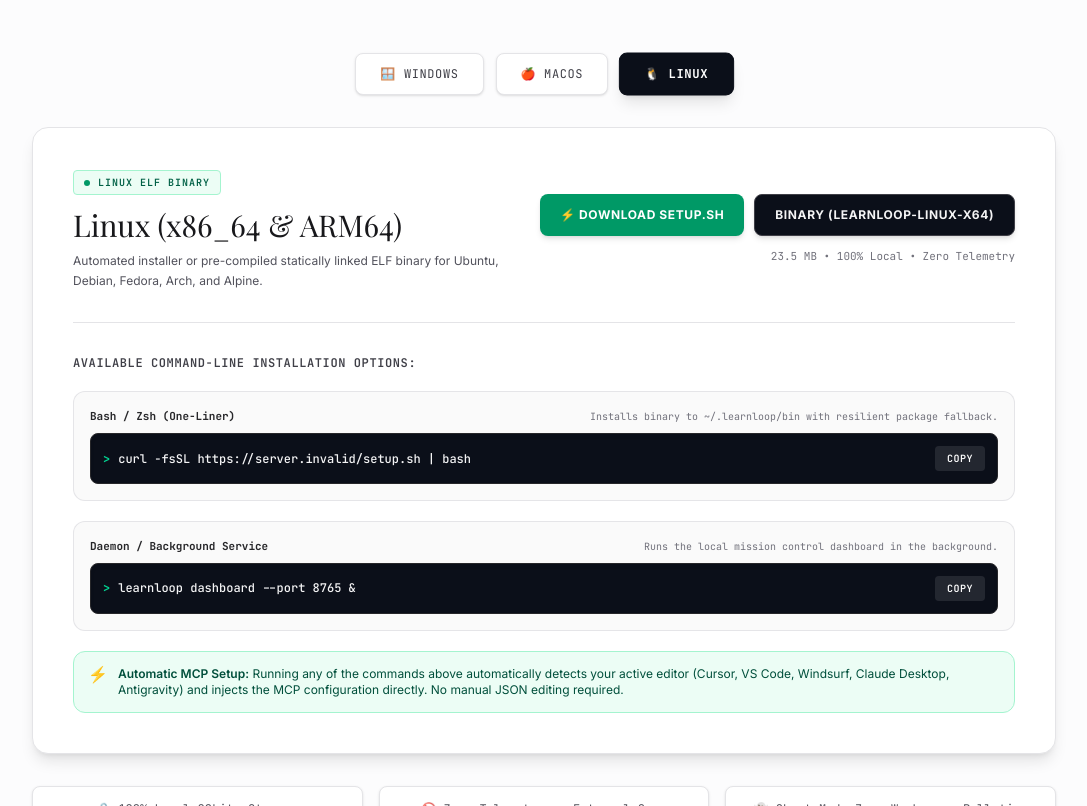
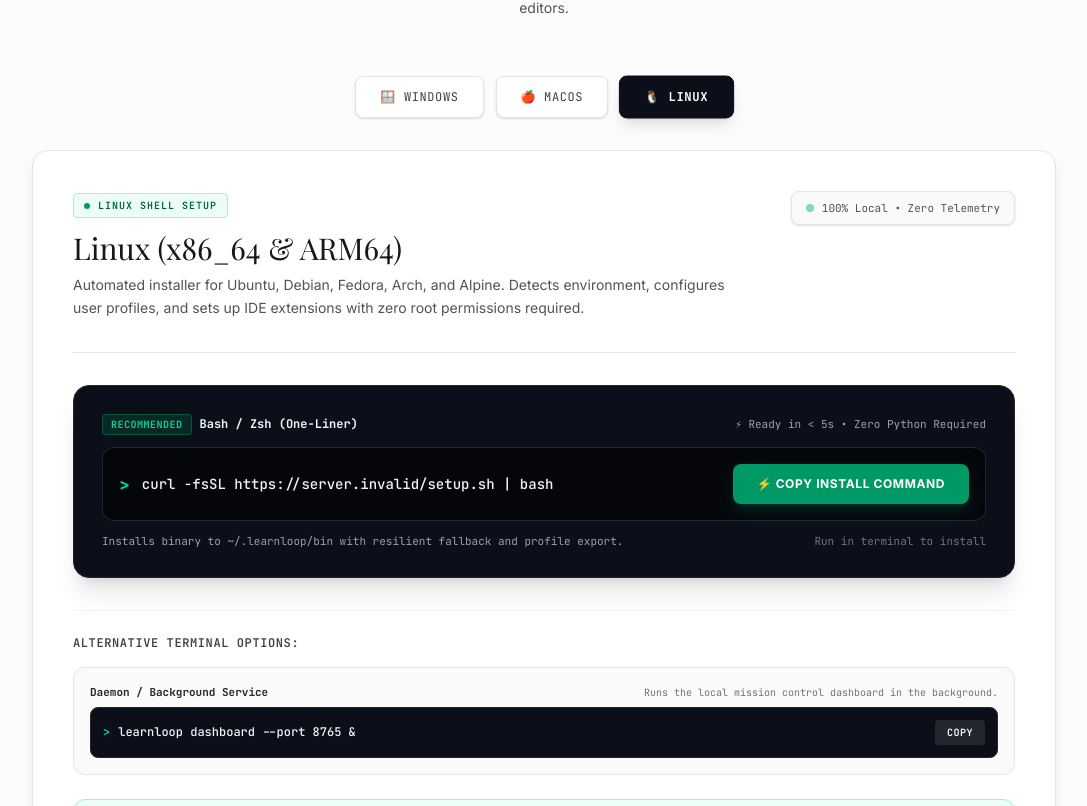
Before and after one commit to Seife1/Devloop-Engine, a Next.js app in the folder website/: page / in a window 1280 px wide. Shown: the part 6694-7500 px from the top of the page, without its empty margins (96-1183 px from the left). Built offline with nearby package versions, Linux system fonts and the light colour scheme; no server answers.

Commit message:
feat(website): elevate terminal one-liner install command and remove redundant download buttons

```diff
--- a/website/src/components/DownloadSection.tsx
+++ b/website/src/components/DownloadSection.tsx
@@ -37,22 +37,17 @@ export default function DownloadSection() {
       name: "Windows (x86_64 / ARM64)",
       badge: "Detected on your PC",
       icon: "🪟",
-      binaryName: "learnloop.exe",
-      installerName: "setup.ps1",
-      installerUrl: "/setup.ps1",
-      downloadUrl: "https://github.com/Seife1/Devloop-Engine/releases/latest/download/learnloop-windows-x64.exe",
-      size: "27.2 MB",
-      description: "Automated installer or standalone single executable with embedded SQLite. Zero Python installation or dependencies required.",
+      description: "Automated installer script. Automatically installs the standalone engine into ~/.learnloop/bin, sets up system PATH, and auto-configures your editors in Ghost Mode.",
       commands: [
         {
           label: "PowerShell (Recommended One-Liner)",
           cmd: `& ([scriptblock]::Create((iwr -useb "${origin}/setup.ps1").Content))`,
-          hint: "Installs binary to ~/.learnloop/bin and auto-configures your active editor (Cursor, VS Code, Windsurf).",
+          hint: "Installs binary to ~/.learnloop/bin and auto-configures active editors (Cursor, VS Code, Windsurf, Claude).",
         },
         {
           label: "Command Prompt (cmd.exe)",
           cmd: `powershell -NoProfile -ExecutionPolicy Bypass -Command "iwr -useb ${origin}/setup.ps1 | iex"`,
-          hint: "Executes the installer script via Windows Command Prompt.",
+          hint: "Executes the installer script directly via Windows Command Prompt.",
         },
         {
           label: "Git Bash / WSL",
@@ -63,42 +58,32 @@ export default function DownloadSection() {
     },
     macos: {
       name: "macOS (Apple Silicon & Intel)",
-      badge: "Universal Binary",
+      badge: "Universal Setup",
       icon: "🍎",
-      binaryName: "learnloop-darwin",
-      installerName: "setup.sh",
-      installerUrl: "/setup.sh",
-      downloadUrl: "https://github.com/Seife1/Devloop-Engine/releases/latest/download/learnloop-darwin-arm64",
-      size: "24.8 MB",
-      description: "Automated installer or standalone Mach-O binary compiled for Apple Silicon (M1/M2/M3/M4) and Intel Macs.",
+      description: "Zero-dependency installer. Automatically detects Apple Silicon (M1–M4) or Intel architecture, configures system PATH, and connects to your local IDEs.",
       commands: [
         {
           label: "Terminal (zsh / bash)",
           cmd: `curl -fsSL ${origin}/setup.sh | bash`,
-          hint: "Installs to ~/.learnloop/bin and automatically configures editor MCP settings.",
+          hint: "Installs to ~/.learnloop/bin and automatically configures editor MCP settings in Ghost Mode.",
         },
         {
-          label: "Manual Terminal Run",
-          cmd: "chmod +x learnloop-darwin && mv learnloop-darwin ~/.learnloop/bin/learnloop",
-          hint: "Move the downloaded binary to your PATH manually.",
+          label: "Manual Run via Homebrew Python",
+          cmd: "uv tool install git+https://github.com/Seife1/Devloop-Engine.git && learnloop init",
+          hint: "Direct package install option for developers with uv or Python 3.11+ installed.",
         },
       ],
     },
     linux: {
       name: "Linux (x86_64 & ARM64)",
-      badge: "Linux ELF Binary",
+      badge: "Linux Shell Setup",
       icon: "🐧",
-      binaryName: "learnloop-linux-x64",
-      installerName: "setup.sh",
-      installerUrl: "/setup.sh",
-      downloadUrl: "https://github.com/Seife1/Devloop-Engine/releases/latest/download/learnloop-linux-x64",
-      size: "23.5 MB",
-      description: "Automated installer or pre-compiled statically linked ELF binary for Ubuntu, Debian, Fedora, Arch, and Alpine.",
+      description: "Automated installer for Ubuntu, Debian, Fedora, Arch, and Alpine. Detects environment, configures user profiles, and sets up IDE extensions with zero root permissions required.",
       commands: [
         {
           label: "Bash / Zsh (One-Liner)",
           cmd: `curl -fsSL ${origin}/setup.sh | bash`,
-          hint: "Installs binary to ~/.learnloop/bin with resilient package fallback.",
+          hint: "Installs binary to ~/.learnloop/bin with resilient fallback and profile export.",
         },
         {
           label: "Daemon / Background Service",
@@ -110,6 +95,8 @@ export default function DownloadSection() {
   };
 
   const current = platforms[selectedPlatform];
+  const heroCmd = current.commands[0];
+  const isHeroCopied = copiedKey === `${selectedPlatform}-hero`;
 
   return (
     <section id="download" className="py-24 px-6 bg-[#FCFCFD] text-[#0B0F19] border-t border-zinc-200 relative overflow-hidden">
@@ -120,10 +107,10 @@ export default function DownloadSection() {
             Zero-Dependency Distribution
           </div>
           <h2 className="text-3xl sm:text-5xl font-serif text-zinc-900 tracking-tight">
-            Download LearnLoop. <span className="italic font-normal text-zinc-500">Ready in seconds.</span>
+            Install LearnLoop. <span className="italic font-normal text-zinc-500">Ready in seconds.</span>
           </h2>
           <p className="text-xs sm:text-sm text-zinc-600 max-w-xl mx-auto font-sans leading-relaxed mt-4">
-            Standalone single-file binaries compiled with PyInstaller. Zero Python runtime, zero PyPI packages, and zero external dependencies required on target workstations.
+            Zero workspace pollution. One terminal command installs the standalone engine, configures system PATH, and injects Ghost Mode MCP settings into your favorite editors.
           </p>
         </div>
 
@@ -152,62 +139,92 @@ export default function DownloadSection() {
         {/* Main Platform Card */}
         <div className="border border-zinc-200 bg-white rounded-2xl p-8 sm:p-10 shadow-lg">
           {/* Card Header */}
-          <div className="flex flex-col sm:flex-row sm:items-center justify-between gap-6 mb-8 pb-8 border-b border-zinc-200">
-            <div>
+          <div className="flex flex-col sm:flex-row sm:items-start justify-between gap-6 mb-8 pb-8 border-b border-zinc-200">
+            <div className="max-w-2xl">
               <div className="inline-flex items-center gap-2 px-2.5 py-1 text-[10px] font-mono tracking-widest uppercase bg-emerald-50 text-emerald-800 border border-emerald-200 rounded-sm mb-3 font-semibold">
                 <span className="w-1.5 h-1.5 rounded-full bg-emerald-600" />
                 <span>{current.badge}</span>
               </div>
               <h3 className="text-2xl sm:text-3xl font-serif text-zinc-900">{current.name}</h3>
-              <p className="text-xs text-zinc-600 mt-2 font-sans max-w-lg leading-relaxed">
+              <p className="text-xs sm:text-sm text-zinc-600 mt-2 font-sans leading-relaxed">
                 {current.description}
               </p>
             </div>
 
-            <div className="flex flex-col sm:items-end justify-between gap-3 shrink-0">
-              <div className="flex flex-col sm:flex-row gap-2.5 w-full sm:w-auto">
-                <a
-                  href={current.installerUrl}
-                  download={current.installerName}
-                  className="px-5 py-3 bg-emerald-600 hover:bg-emerald-500 text-white font-sans font-bold text-xs uppercase tracking-wider transition-all shadow-md rounded-lg text-center flex items-center justify-center gap-2"
-                >
-                  <span>⚡ Download {current.installerName}</span>
-                </a>
-                <a
-                  href={current.downloadUrl}
-                  target="_blank"
-                  rel="noopener noreferrer"
-                  className="px-5 py-3 bg-[#0B0F19] hover:bg-zinc-800 text-zinc-100 font-sans font-bold text-xs uppercase tracking-wider transition-all shadow-md rounded-lg text-center border border-zinc-700"
-                >
-                  Binary ({current.binaryName})
-                </a>
-              </div>
-              <span className="text-[11px] font-mono text-zinc-500 text-center sm:text-right">
-                {current.size} • 100% Local • Zero Telemetry
-              </span>
+            <div className="flex items-center gap-2 px-3.5 py-2 bg-zinc-50 border border-zinc-200 rounded-lg text-[11px] font-mono text-zinc-600 shrink-0 self-start sm:self-auto shadow-sm">
+              <span className="w-2 h-2 rounded-full bg-emerald-500 animate-pulse" />
+              <span>100% Local • Zero Telemetry</span>
             </div>
           </div>
 
-          {/* Shell Commands & Copy Boxes */}
-          <div className="space-y-5">
-            <div className="text-xs font-mono text-zinc-700 uppercase tracking-wider font-semibold">
-              Available Command-Line Installation Options:
+          {/* Hero Quick Install Command */}
+          <div className="mb-8">
+            <div className="bg-[#0B0F19] border border-zinc-800 rounded-2xl p-5 sm:p-7 shadow-xl relative overflow-hidden">
+              <div className="flex flex-col sm:flex-row sm:items-center justify-between gap-2 mb-3">
+                <div className="flex items-center gap-2">
+                  <span className="inline-flex items-center px-2 py-0.5 rounded text-[10px] font-mono font-bold uppercase tracking-wider bg-emerald-500/15 text-emerald-400 border border-emerald-500/30">
+                    Recommended
+                  </span>
+                  <span className="text-xs font-mono font-bold text-zinc-100">
+                    {heroCmd.label}
+                  </span>
+                </div>
+                <span className="text-[11px] font-mono text-zinc-400">
+                  ⚡ Ready in &lt; 5s • Zero Python Required
+                </span>
               </div>
 
-            {current.commands.map((cmdItem, idx) => {
-              const copyId = `${selectedPlatform}-${idx}`;
+              <div className="flex flex-col lg:flex-row items-stretch lg:items-center justify-between gap-3 bg-black/60 p-3.5 sm:p-4 rounded-xl border border-zinc-800 shadow-inner">
+                <div className="flex items-center gap-3 overflow-x-auto scrollbar-none py-1 min-w-0">
+                  <span className="text-emerald-400 font-bold select-none text-base">&gt;</span>
+                  <span className="select-all text-zinc-100 font-mono text-xs sm:text-sm font-medium whitespace-nowrap">
+                    {heroCmd.cmd}
+                  </span>
+                </div>
+
+                <button
+                  onClick={() => handleCopy(heroCmd.cmd, `${selectedPlatform}-hero`)}
+                  className={`shrink-0 px-6 py-3 rounded-lg font-sans text-xs font-bold uppercase tracking-wider transition-all duration-200 cursor-pointer shadow-lg flex items-center justify-center gap-2 ${
+                    isHeroCopied
+                      ? "bg-emerald-500 text-white shadow-emerald-500/30 scale-[1.02]"
+                      : "bg-emerald-600 hover:bg-emerald-500 text-white hover:scale-[1.02] shadow-emerald-900/40"
+                  }`}
+                  title="Copy command to clipboard"
+                >
+                  <span>{isHeroCopied ? "COPIED TO CLIPBOARD ✓" : "⚡ COPY INSTALL COMMAND"}</span>
+                </button>
+              </div>
+
+              <div className="mt-3 flex items-center justify-between text-[11px] font-mono text-zinc-400">
+                <span>{heroCmd.hint}</span>
+                <span className="hidden sm:inline text-zinc-500">Run in terminal to install</span>
+              </div>
+            </div>
+          </div>
+
+          {/* Alternative Shell Commands (if more than 1) */}
+          {current.commands.length > 1 && (
+            <div className="space-y-4 pt-6 border-t border-zinc-100">
+              <div className="text-xs font-mono text-zinc-700 uppercase tracking-wider font-semibold">
+                Alternative Terminal Options:
+              </div>
+
+              <div className="grid grid-cols-1 gap-3">
+                {current.commands.slice(1).map((cmdItem, idx) => {
+                  const actualIdx = idx + 1;
+                  const copyId = `${selectedPlatform}-${actualIdx}`;
                   const isCopied = copiedKey === copyId;
                   return (
-                <div key={idx} className="bg-zinc-50 border border-zinc-200/90 rounded-xl p-4">
+                    <div key={actualIdx} className="bg-zinc-50 border border-zinc-200/90 rounded-xl p-3.5 sm:p-4">
                       <div className="flex items-center justify-between mb-1.5 text-[11px] font-mono">
                         <span className="text-zinc-800 font-bold">{cmdItem.label}</span>
                         <span className="text-[10px] text-zinc-500 hidden sm:inline">{cmdItem.hint}</span>
                       </div>
 
-                  <div className="flex items-center justify-between font-mono text-xs text-zinc-200 gap-3 mt-2 bg-[#0B0F19] p-3 rounded-lg border border-zinc-800 shadow-inner">
+                      <div className="flex items-center justify-between font-mono text-xs text-zinc-200 gap-3 bg-[#0B0F19] p-2.5 sm:p-3 rounded-lg border border-zinc-800">
                         <div className="flex items-center gap-2 overflow-x-auto scrollbar-none py-0.5">
                           <span className="text-emerald-400 font-bold select-none">&gt;</span>
-                      <span className="select-all text-zinc-100 font-medium">{cmdItem.cmd}</span>
+                          <span className="select-all text-zinc-100 font-medium whitespace-nowrap">{cmdItem.cmd}</span>
                         </div>
 
                         <button
@@ -221,13 +238,15 @@ export default function DownloadSection() {
                     </div>
                   );
                 })}
+              </div>
+            </div>
+          )}
 
           {/* Automatic Setup Callout */}
-            <div className="p-3.5 bg-emerald-50 border border-emerald-200 rounded-xl text-xs text-emerald-900 flex items-start gap-2.5 font-sans mt-4">
+          <div className="p-4 bg-emerald-50 border border-emerald-200 rounded-xl text-xs text-emerald-900 flex items-start gap-2.5 font-sans mt-6">
             <span className="text-base leading-none">⚡</span>
             <div>
-                <strong className="font-semibold">Automatic MCP Setup:</strong> Running any of the commands above automatically detects your active editor (Cursor, VS Code, Windsurf, Claude Desktop, Antigravity) and injects the MCP configuration directly. No manual JSON editing required.
-              </div>
+              <strong className="font-semibold">Automatic MCP Setup (Ghost Mode):</strong> Running the install command automatically detects your active editor (Cursor, VS Code, Windsurf, Claude Desktop, Antigravity) and injects the MCP configuration directly into your global user settings. Zero repository pollution and no manual JSON editing required.
             </div>
           </div>
         </div>
```
Also changed, not shown: 1 other file (tests, documents, lock files or other folders). Lines whose indentation alone changed are shown as unchanged.
